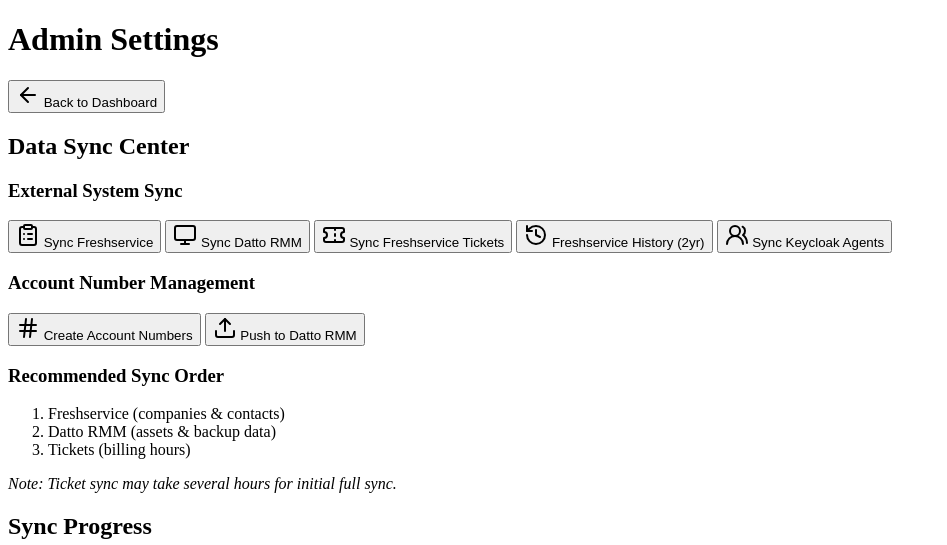
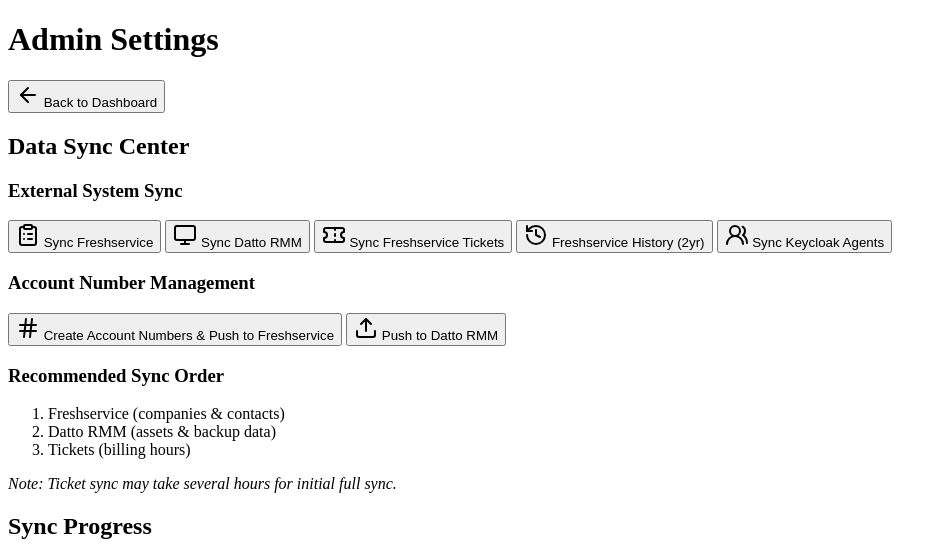
Before and after one commit to skelhammer/hivematrix-codex, a Flask app: template app/templates/admin/settings.html in a window 1280 px wide. Shown: the top 545 px of the page, without its empty margins (0-947 px from the left). Run offline with Flask 3, Linux system fonts and the light colour scheme; the template is opened without the code that fills it, so the values that code supplies are empty; parts of the project's set-up code (start-up, migrations or seed data) failed here and were passed over.

Commit message:
Rename Create Account Numbers button
- Create Account Numbers → Create Account Numbers & Push to Freshservice

🤖 Generated with [Claude Code](https://claude.com/claude-code)

Co-Authored-By: Claude <noreply@anthropic.com>

```diff
--- a/app/templates/admin/settings.html
+++ b/app/templates/admin/settings.html
@@ -80,7 +80,7 @@
                     <button class="btn btn--primary" onclick="createAccountNumbers()" id="create-acct-btn">
                         <span class="btn__label">
                             <i data-lucide="hash" class="btn__icon"></i>
-                            Create Account Numbers
+                            Create Account Numbers & Push to Freshservice
                         </span>
                     </button>
                     <button class="btn btn--primary" onclick="pushToDatto()" id="push-datto-btn">
@@ -709,7 +709,7 @@ sync_run_on_startup = false</code></pre>
             startSync(
                 '{{ url_for("sync_create_account_numbers") }}',
                 'create-acct-btn',
-                'Create Account Numbers',
+                'Create Account Numbers & Push to Freshservice',
                 'Account Numbers'
             );
         }
```
